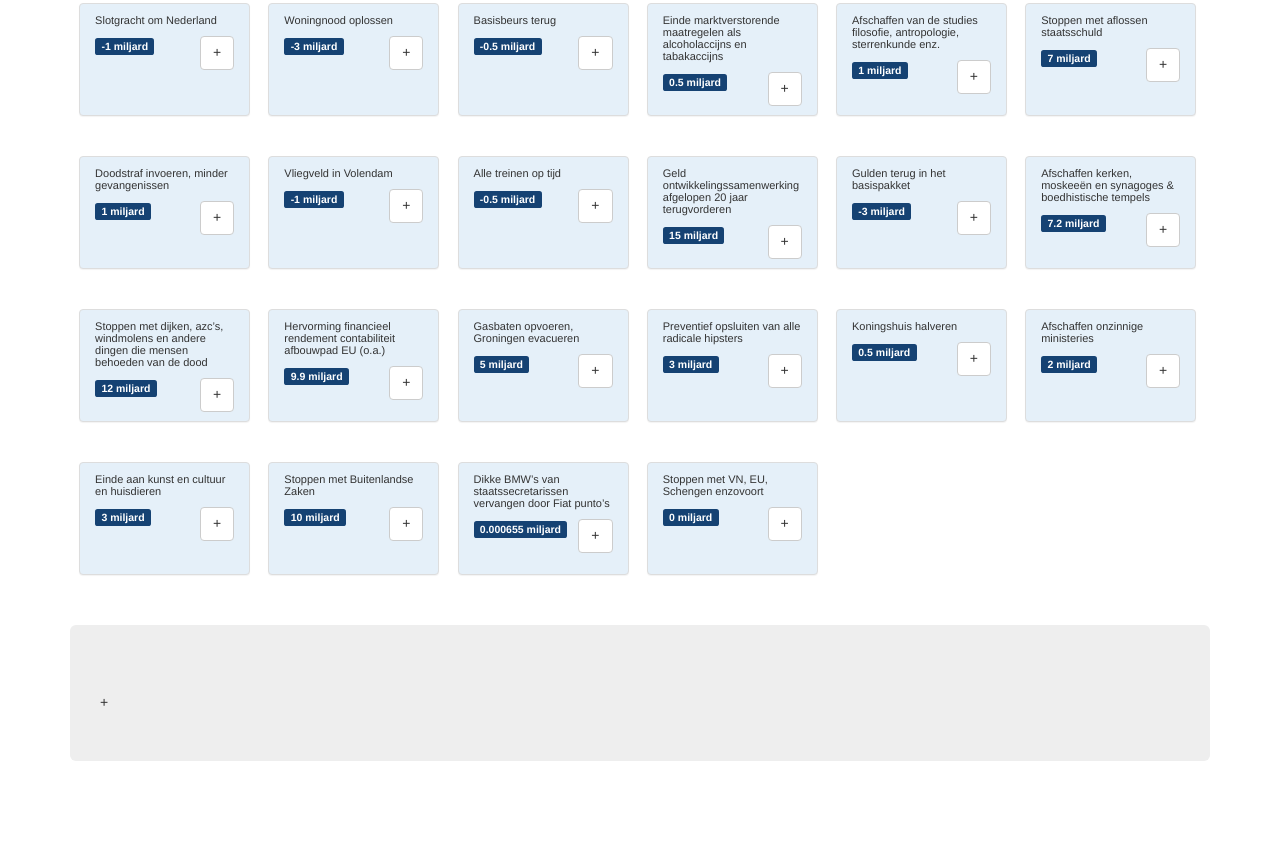
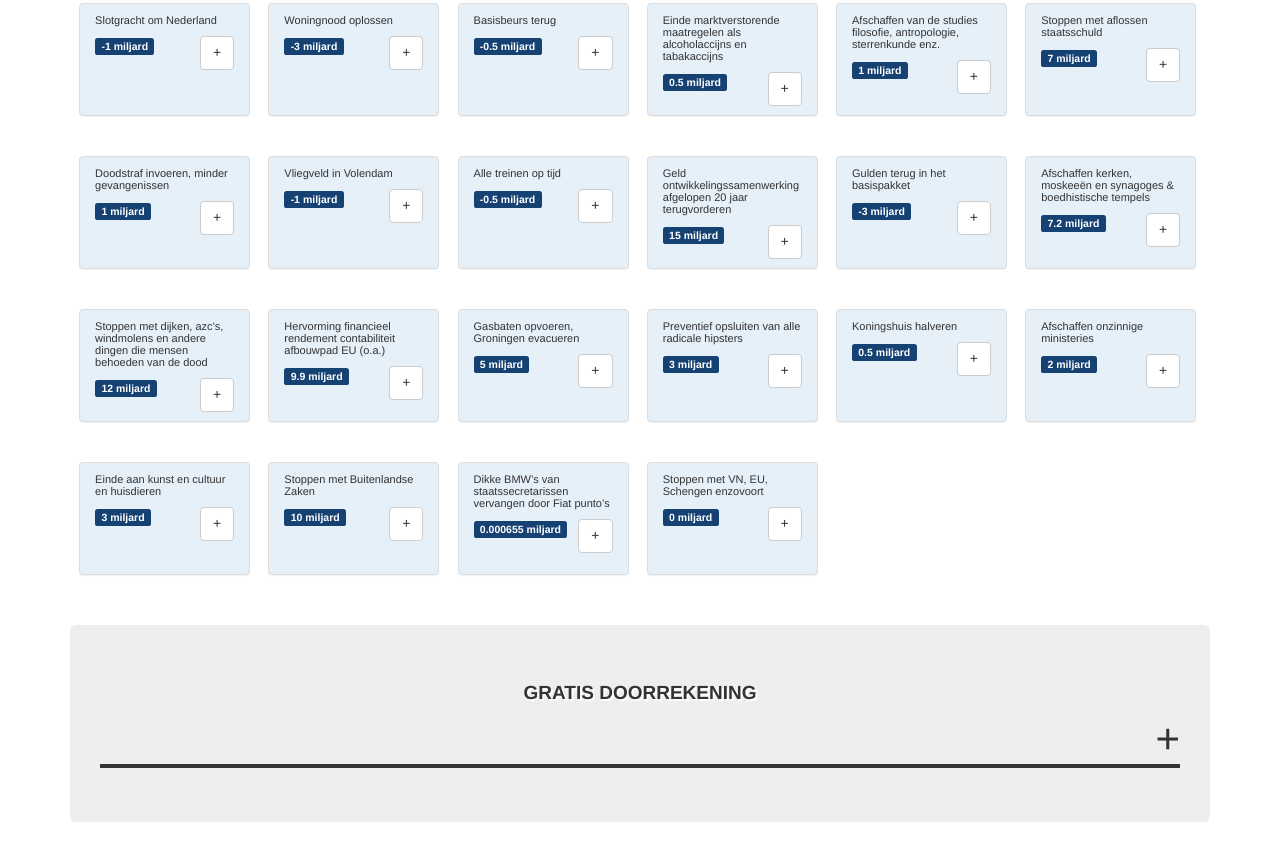
Before and after one commit to tomootes/partijprogramma, a website: page index.html in a window 1280 px wide. Shown: the part 516-1368 px from the top of the page. Before the commit the page ends 1307 px from the top, so only its background shows below. Drawn offline with nearby package versions, Linux system fonts and the light colour scheme; some packages are replaced by stand-ins of ours.

Commit message:
First commit

```diff
--- a/pages/partijprogramma.html
+++ b/pages/partijprogramma.html
@@ -48,9 +48,10 @@
 
 <div class="row">
   <div class="col-md-12">
-    <div class="jumbotron">
+    <div class="jumbotron calculation">
+    <h4 class="text-center">Gratis doorrekening</h4>
     <ul class="list-group">
-    <li class="list-group-item" ng-repeat="maatregel in gekozenMaatregelen">{{ $index + 1 }}. {{ maatregel.title }}</li>
+    <li class="list-group-item" ng-repeat="maatregel in gekozenMaatregelen">{{ $index + 1 }}. {{ maatregel.title }} <label class="pull-right">{{ maatregel.omzet }} miljard</label> </li>
     </ul>
     <span class="plus">+</span>
     <div class="total-line"></div>
--- a/script.js
+++ b/script.js
@@ -23,6 +23,13 @@ app.controller('programmaController',function($scope){
   $scope.addMaatregel = function(maatregel) {
 
     if ($scope.gekozenMaatregelen.indexOf(maatregel) === -1) {
+
+      for (var i = 0; i < $scope.maatregelen.length; i++) {
+        if ($scope.maatregelen[i].title === maatregel.title) {
+          $scope.maatregelen.splice(i, 1);
+        }
+      }
+
       $scope.gekozenMaatregelen.push(maatregel);
       console.log(maatregel);
     }
--- /dev/null
+++ b/scss/_calculation.scss
@@ -0,0 +1,15 @@
+.calculation{
+    .plus{
+        float: right;
+        font-size: 42px;
+        padding: 0px;
+        line-height: 30px;
+        margin: 0px;
+    }
+    .total-line{
+        height: 4px;
+        width: 100%;
+        display: inline-block;
+        background: #333;
+    }
+}
--- a/scss/styles.scss
+++ b/scss/styles.scss
@@ -1,5 +1,6 @@
 @import 'bootstrap';
 @import 'maatregelen';
+@import 'calculation';
 
 .jumbotron{
 	padding-left: 30px !important;
```
Also changed, not shown: css/styles.css, 1 other file.
